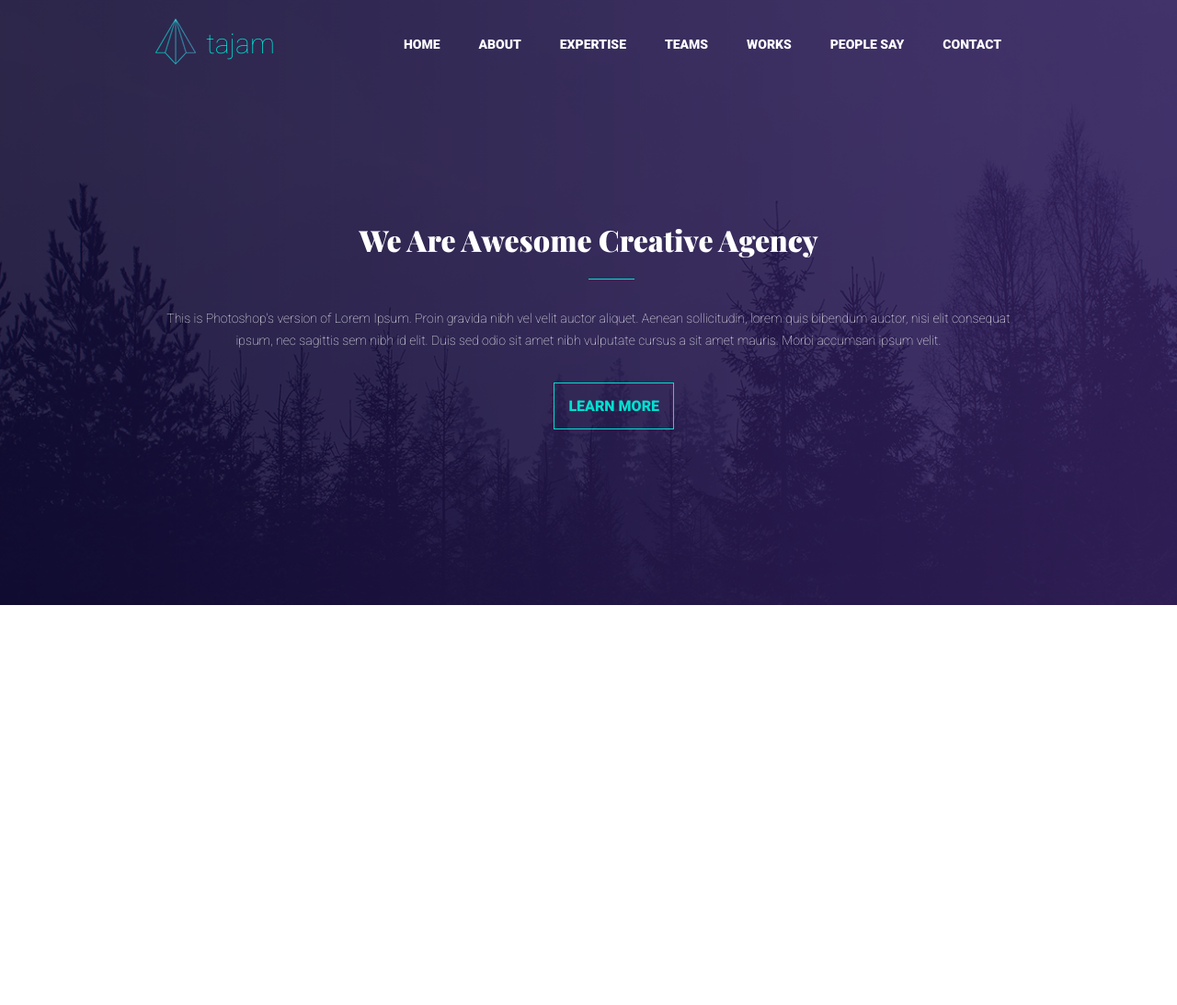
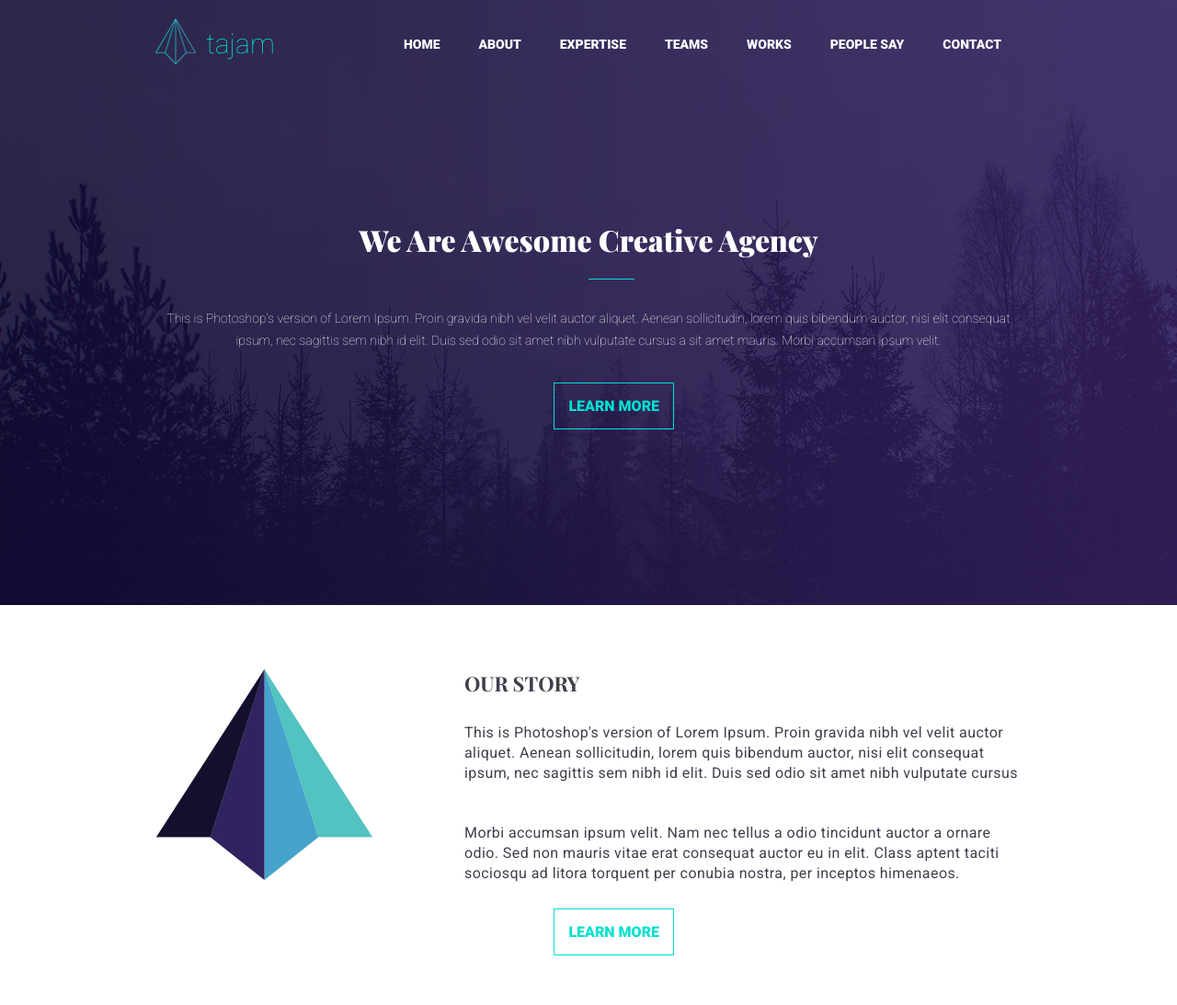
Before and after one commit to hellhellpnick/front-end, a website: page src/index.html in a window 1280 px wide. Shown: the whole page at 92% size. Before the commit the page ends 800 px from the top, so only its background shows below. Drawn offline with nearby package versions, Linux system fonts and the light colour scheme; files that its build step writes are made by us from their sources.

Commit message:
add section-story

```diff
--- a/src/styles/components/_button.scss
+++ b/src/styles/components/_button.scss
@@ -7,7 +7,10 @@
     font-size: $H100;
     font-weight: 800;
     left: 46%;
-    &--header{
-        margin-bottom: 207px;
+    transition: all 0.2s ease;
+    &:hover{
+        color: $white;
+        background-color: $btn-color;
     }
+
 }
--- a/src/styles/components/_header.scss
+++ b/src/styles/components/_header.scss
@@ -2,6 +2,7 @@
     position: relative;
     padding-top: 20px;
     padding-bottom: 207px;
+    margin-bottom: 70px;
     &__image{
     @extend %image-absolute;
     }
--- /dev/null
+++ b/src/styles/components/_section-story.scss
@@ -0,0 +1,30 @@
+.section-story{
+    position: relative;
+    @extend %container;
+    &__title{
+        color: $text;
+        font-family: $logo-font;
+        font-size: $H200;
+        font-weight: 700;
+        text-transform: uppercase;
+        margin-left: 335px;
+        margin-bottom: 28px;
+    }
+    &__text{
+        color: $text;
+        padding-bottom: 22px;
+        font-weight: 400;
+        font-size: $H100;
+        letter-spacing: 0.42px;
+        font-family: $base-font;
+        margin-left: 335px;
+        margin-bottom: 21px;
+        line-height: 22px;
+    }
+    &__image{
+        position: absolute;
+    }
+    &__marg{
+        padding-bottom: 70px;
+    }
+}
--- a/src/styles/core/_vars.scss
+++ b/src/styles/core/_vars.scss
@@ -5,6 +5,7 @@ $dark: #262626;
 
 //Button color
 $btn-color: #00e0d0;
+$btn-bg-color: linear-gradient(to right, #09052f 0%, #311d5e 100%);
 
 //Text color
 $text: #413d4b;
--- a/src/styles/style.scss
+++ b/src/styles/style.scss
@@ -7,4 +7,5 @@
 
 //components
 @import "components/header";
-@import 'components/button'
+@import 'components/button';
+@import 'components/section-story';
--- /dev/null
+++ b/src/templates/story.html
@@ -0,0 +1,22 @@
+<section class="section-story">
+    <span class="section-story__image"><img src="images/logo.png" alt="Logo"></span>
+    <div class="section-story__marg">
+        <h2 class="section-story__title">our story</h2>
+        <p class="section-story__text">This is Photoshop's version of Lorem Ipsum. Proin gravida nibh vel velit auctor
+            aliquet. Aenean sollicitudin,
+            lorem
+            quis bibendum auctor, nisi elit consequat ipsum, nec sagittis sem nibh id elit. Duis sed odio sit amet nibh
+            vulputate cursus
+        </p>
+        <p class="section-story__text">Morbi accumsan ipsum velit. Nam nec tellus a odio tincidunt auctor a ornare odio.
+            Sed
+            non
+            mauris vitae erat
+            consequat auctor eu in elit. Class aptent taciti sociosqu ad litora torquent per conubia nostra, per
+            inceptos
+            himenaeos.
+        </p>
+
+        <a class="button" href="#">Learn more</a>
+    </div>
+</section>
```
Also changed, not shown: src/index.html (+1 -0 lines), build/css/style.css, build/images/logo.png (added), build/index.html, src/images/logo.png (added).
